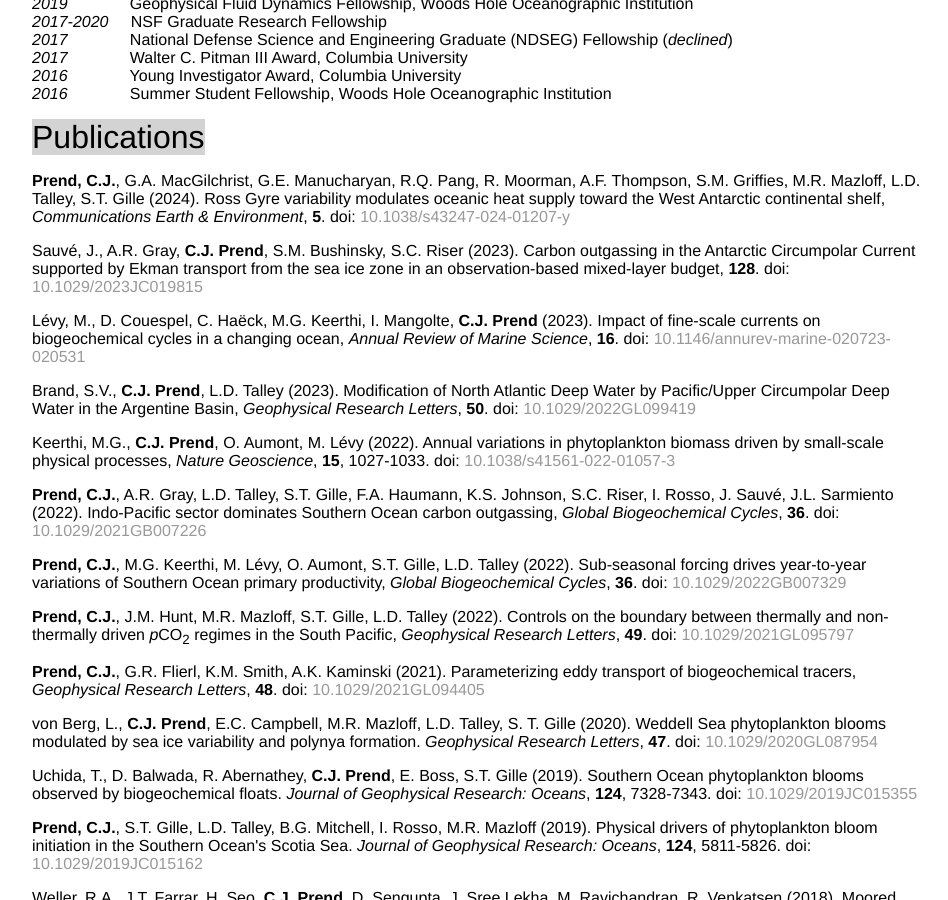
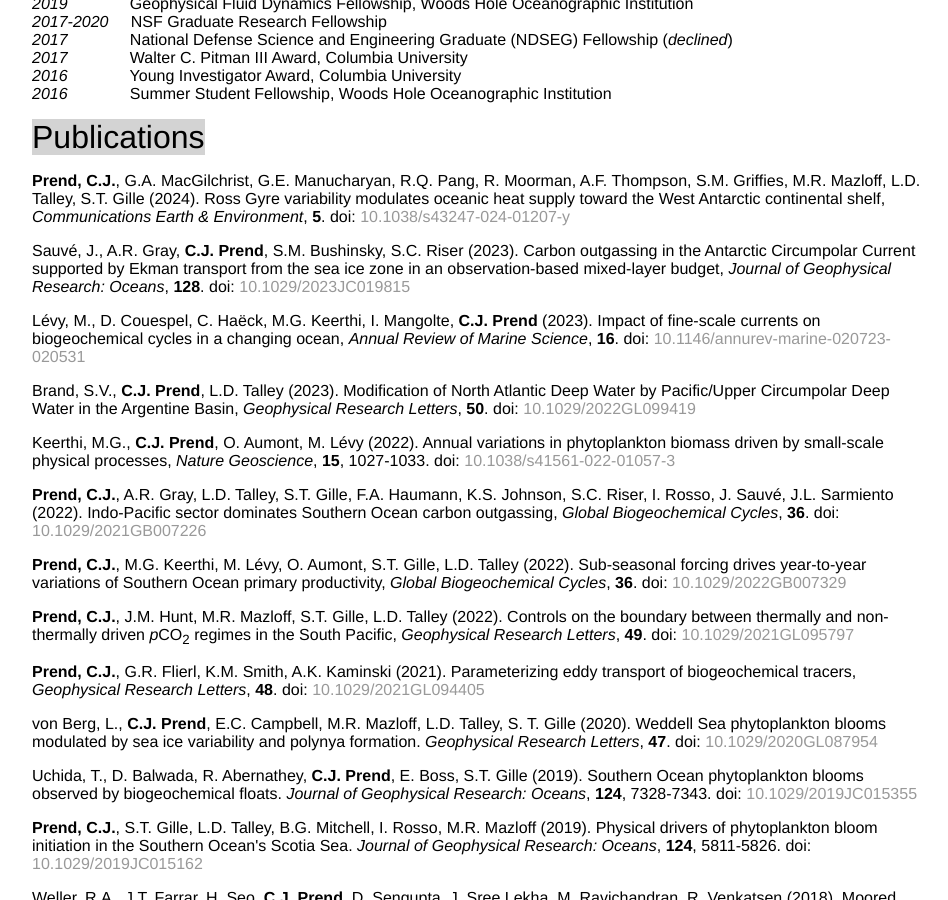
Before and after one commit to cprend/cprend.github.io, a Jekyll site: the page cv/index.html, which Jekyll copies as it is, in a window 1280 px wide and 900 px high, scrolled down 522 px. Shown: the whole window, without its empty margins (160-1108 px from the left). Built offline with Jekyll 4.4.1, drawn with Linux system fonts in a browser that asks for light colours.

Commit message:
Update index.html

```diff
--- a/cv/index.html
+++ b/cv/index.html
@@ -38,7 +38,7 @@
 		<em>2016</em> &nbsp;&nbsp;&nbsp;&nbsp;&nbsp;&nbsp;&nbsp;&nbsp;&nbsp;&nbsp;&nbsp;&nbsp; Summer Student Fellowship, Woods Hole Oceanographic Institution</p>
 		<p1>Publications</p1>
 		<p><b>Prend, C.J.</b>, G.A. MacGilchrist, G.E. Manucharyan, R.Q. Pang, R. Moorman, A.F. Thompson, S.M. Griffies, M.R. Mazloff, L.D. Talley, S.T. Gille (2024). Ross Gyre variability modulates oceanic heat supply toward the West Antarctic continental shelf, <em>Communications Earth & Environment</em>, <b>5</b>. doi: <a href="https://www.nature.com/articles/s43247-024-01207-y">10.1038/s43247-024-01207-y</a></p></p>
-		<p>Sauv&eacute, J., A.R. Gray, <b>C.J. Prend</b>, S.M. Bushinsky, S.C. Riser (2023). Carbon outgassing in the Antarctic Circumpolar Current supported by Ekman transport from the sea ice zone in an observation-based mixed-layer budget, <b>128</b>. doi: <a href="https://agupubs.onlinelibrary.wiley.com/doi/10.1029/2023JC019815">10.1029/2023JC019815</a></p></p>
+		<p>Sauv&eacute, J., A.R. Gray, <b>C.J. Prend</b>, S.M. Bushinsky, S.C. Riser (2023). Carbon outgassing in the Antarctic Circumpolar Current supported by Ekman transport from the sea ice zone in an observation-based mixed-layer budget, <em>Journal of Geophysical Research: Oceans</em>, <b>128</b>. doi: <a href="https://agupubs.onlinelibrary.wiley.com/doi/10.1029/2023JC019815">10.1029/2023JC019815</a></p></p>
 		<p>L&eacutevy, M., D. Couespel, C. Ha&eumlck, M.G. Keerthi, I. Mangolte, <b>C.J. Prend</b> (2023). Impact of fine-scale currents on biogeochemical cycles in a changing ocean, <em>Annual Review of Marine Science</em>, <b>16</b>.  doi: <a href="https://www.annualreviews.org/doi/abs/10.1146/annurev-marine-020723-020531">10.1146/annurev-marine-020723-020531</a></p>
 		<p>Brand, S.V., <b>C.J. Prend</b>, L.D. Talley (2023). Modification of North Atlantic Deep Water by Pacific/Upper Circumpolar Deep Water in the Argentine Basin, <em>Geophysical Research Letters</em>, <b>50</b>. doi: <a href="https://agupubs.onlinelibrary.wiley.com/doi/abs/10.1029/2022GL099419">10.1029/2022GL099419</a></p>
 		<p>Keerthi, M.G., <b>C.J. Prend</b>, O. Aumont, M. L&eacutevy (2022). Annual variations in phytoplankton biomass driven by small-scale physical processes, <em>Nature Geoscience</em>, <b>15</b>, 1027-1033. doi: <a href="https://www.nature.com/articles/s41561-022-01057-3">10.1038/s41561-022-01057-3</a></p>
```
